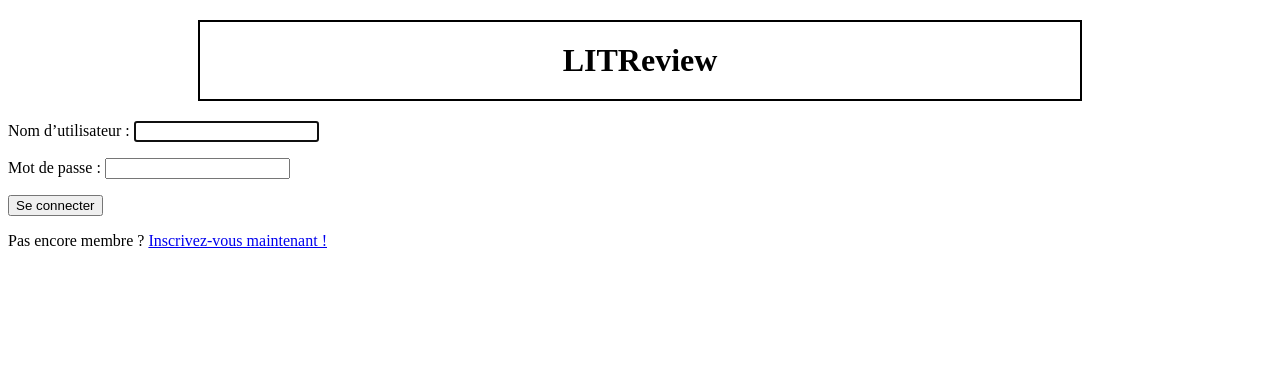
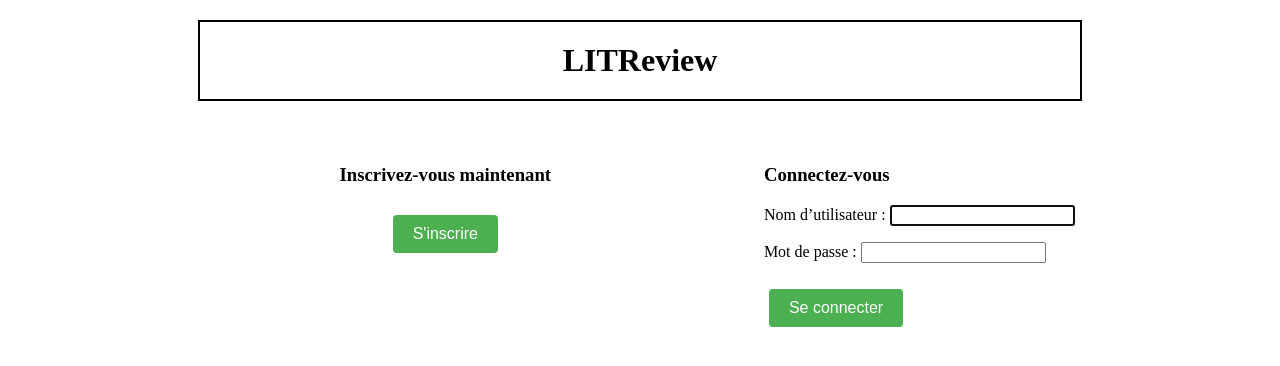
Before and after one commit to NicolasF425/litrevu, a Django app: page / in a window 1280 px wide. Shown: the top 366 px of the page. Run offline with Django 5.2, Linux system fonts and the light colour scheme.

Commit message:
ajout css login page

```diff
--- a/litrevu/appli/views.py
+++ b/litrevu/appli/views.py
@@ -71,6 +71,7 @@ def flux(request):
         Q(user__in=followed)  # OU créées par les utilisateurs suivis
     ).order_by('-time_created')
 
+    # on fusionne les listes en posts et on les trie par ordre antichronologique
     posts = list(chain(tickets, reviews))
     posts.sort(key=lambda x: x.time_created, reverse=True)
 
--- a/litrevu/authentication/templates/authentication/login.html
+++ b/litrevu/authentication/templates/authentication/login.html
@@ -1,14 +1,21 @@
 {% extends 'base.html' %}
 {% block content %}
-    <div>
-        <p>{{ message }}</p>
-        <form method="post">
-            {{ form.as_p }}
-            {% csrf_token %}
-            <button type="submit" >Se connecter</button>
-        </form>
+
+<div class="div_margins">
+    <div class="flex-container">
+        <div class="signup-div">
+            <p><h3>Inscrivez-vous maintenant</h3></p>
+            <a href="{% url 'signup' %}" class="button">S'inscrire</a>
+        </div>
+        <div class="login-div">
+            <p><h3>Connectez-vous</h3></p>
+            <form method="post">
+                {{ form.as_p }}
+                {% csrf_token %}
+                <button type="submit" class="button">Se connecter</button>
+            </form>
+        </div>
     </div>
-    <div>
-        <p>Pas encore membre ? <a href="{% url 'signup' %}">Inscrivez-vous maintenant !</a></p>
-    </div>
+</div>
+
 {% endblock content %}
--- a/litrevu/static/styles.css
+++ b/litrevu/static/styles.css
@@ -1,3 +1,22 @@
+/* ecran de connexion et inscription */
+.flex-container {
+    display: flex;
+    justify-content: space-between;
+    align-items: flex-start;
+    padding-left: 10%;
+    margin-top: 5%;
+}
+
+.login-div {
+    width: 40%;
+}
+
+.signup-div {
+    width: 40%;
+    text-align: center;
+}
+
+/* bordure ticket et review */
 .div_border {
     margin-left: 15%;
     margin-right: 15%;
@@ -9,6 +28,7 @@
     border-color:black;
 }
 
+/* bordure ticket dans review */
 .div_border_internal {
     margin-left: 5%;
     margin-right: 5%;
@@ -25,6 +45,7 @@
     margin-right: 15%;
 }
 
+/* bordure abonnements et abonnes */
 .div_table_border {
     padding-left: 5px;
     border-width: 1px;
```
Also changed, not shown: litrevu/db.sqlite3.
